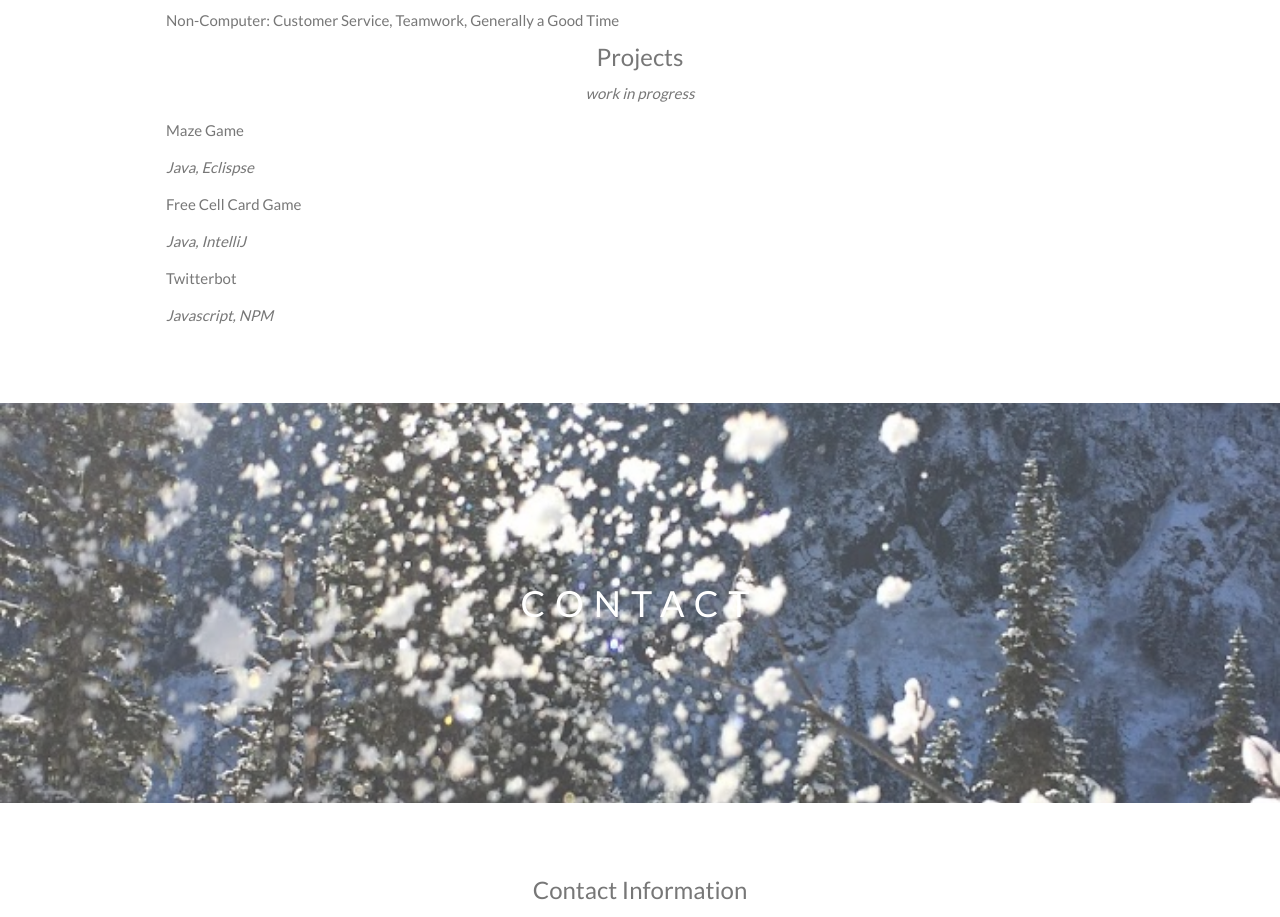
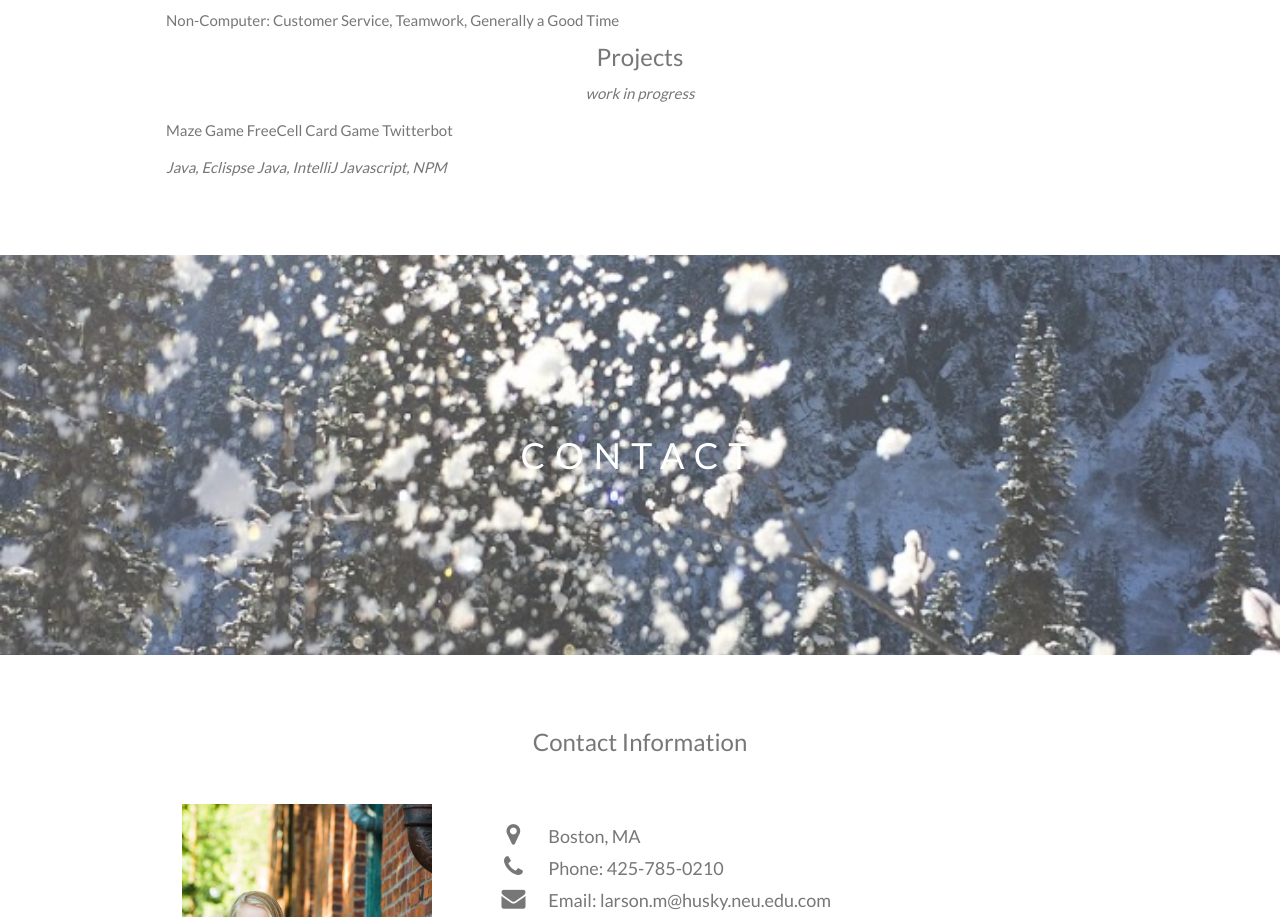
Before and after one commit to meganla/meganla.github.io, a plain HTML site: page index.html in a window 1280 px wide. Shown: the part 2750-3667 px from the top of the page. Drawn offline with nearby package versions, Linux system fonts and the light colour scheme.

Commit message:
updated projects

```diff
--- a/index.html
+++ b/index.html
@@ -142,12 +142,8 @@
  			<p> Non-Computer: Customer Service, Teamwork, Generally a Good Time
  		<h3 class="w3-center">Projects</h3>
  			<p class="w3-center"><em>work in progress</em></p>
- 			<p> Maze Game</p>
- 			<p><em> Java, Eclispse </em></p>
- 			<p> Free Cell Card Game </p>
- 			<p><em> Java, IntelliJ </em></p>
- 			<p> Twitterbot </p>
- 			<p><em> Javascript, NPM </em></p>
+ 			<p> Maze Game               FreeCell Card Game         Twitterbot</p>
+ 			<p><em> Java, Eclispse      Java, IntelliJ            Javascript, NPM </em></p>
     </div>
 
 
```
